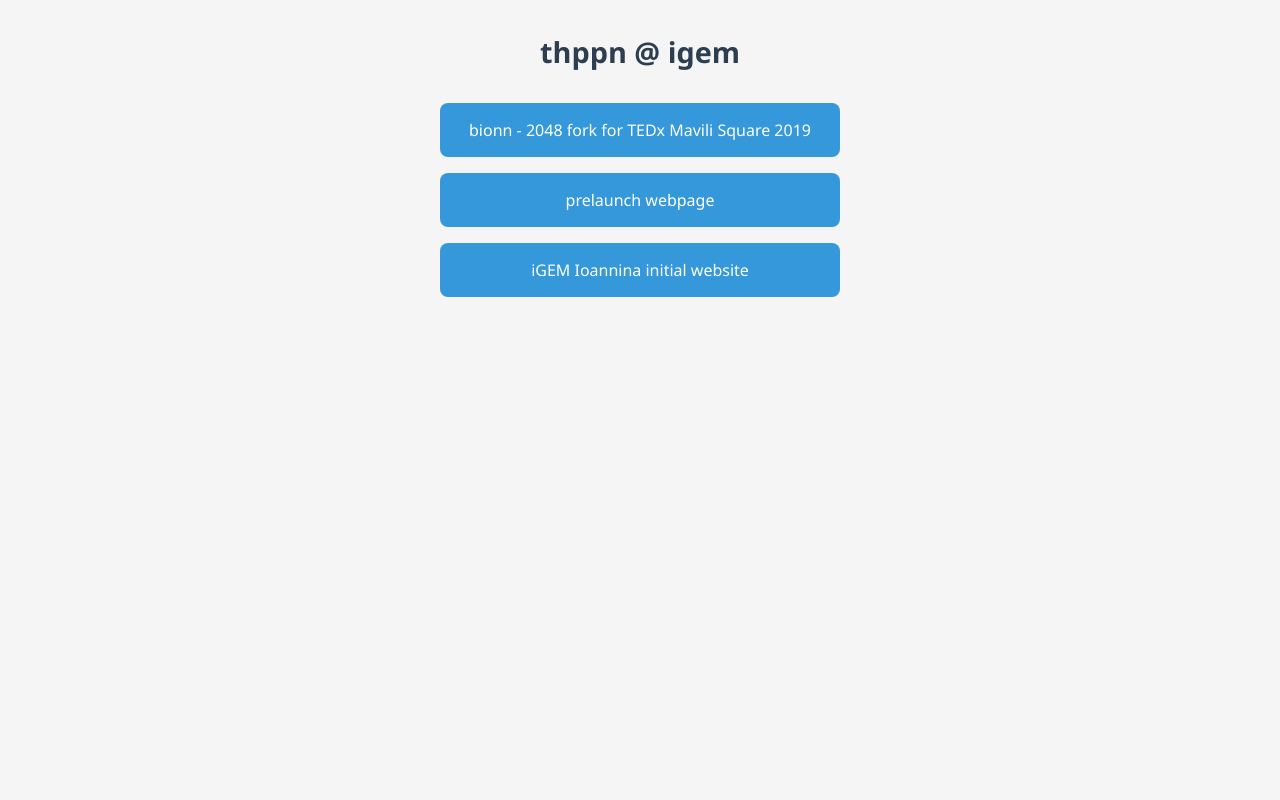
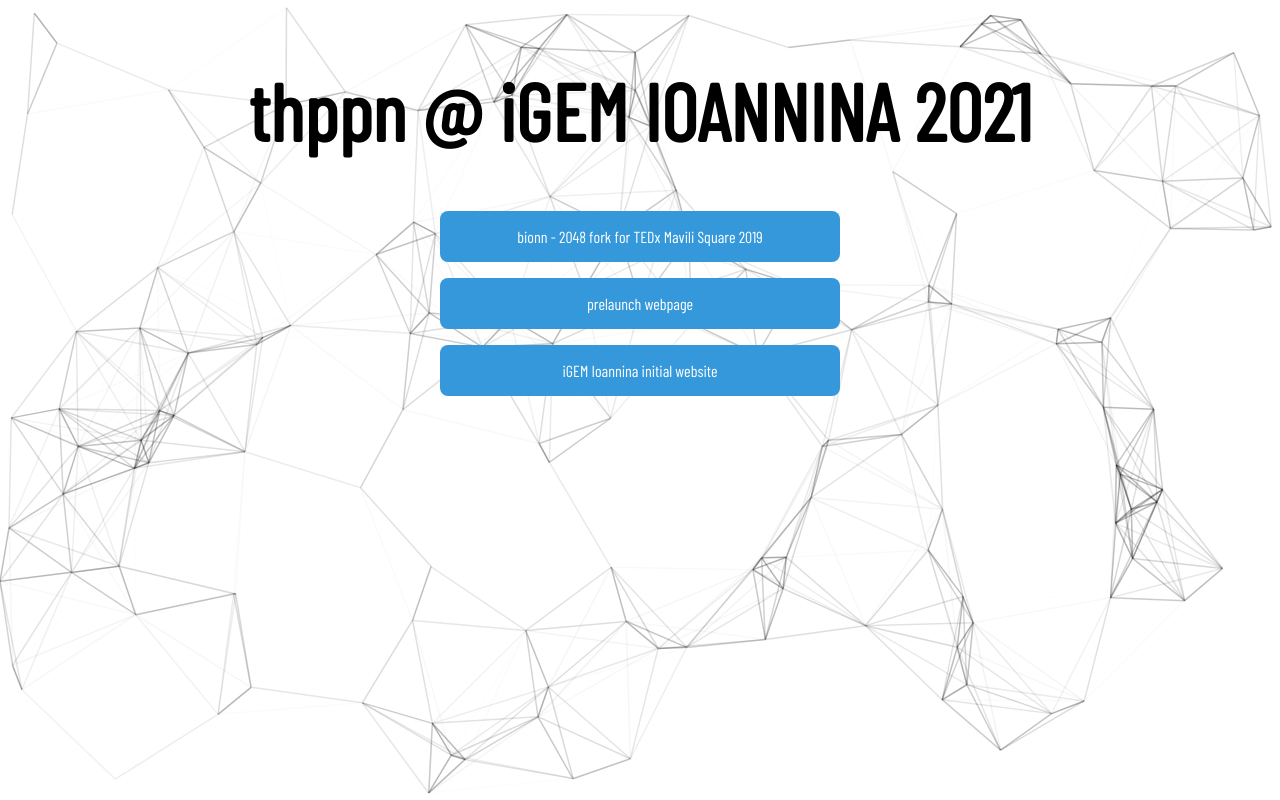
Before and after one commit to thppn/igem, a plain HTML site: page index.html in a window 1280 px wide. Drawn offline with nearby package versions, Linux system fonts and the light colour scheme; animation ran at ten frames a second.

Commit message:
update index similar to website

```diff
--- a/index.html
+++ b/index.html
@@ -1,28 +1,23 @@
 <!DOCTYPE html>
-<html lang="en">
+
+<html>
 <head>
-  <meta charset="UTF-8" />
-  <meta name="viewport" content="width=device-width, initial-scale=1.0" />
-  <title>igem</title>
+    <link href="https://fonts.googleapis.com/css2?family=Barlow+Condensed&display=swap" rel="stylesheet">
+    <title>thppn</title>
+</head>
+<body>
     <style>
         body {
-      margin: 0;
-      font-family: "Segoe UI", sans-serif;
-      background: #f5f5f5;
-      color: #333;
+            font-family: 'Barlow Condensed', sans-serif;
             display: flex;
-      flex-direction: column;
+            flex-flow: column nowrap;
             align-items: center;
-      padding: 2rem 1rem;
+            height: 100%;
         }
-
-    header {
-      font-size: 1.8rem;
-      font-weight: bold;
-      margin-bottom: 2rem;
-      color: #2c3e50;
+        h1 {
+            width: auto;
+            font-size: 5em;
         }
-
         nav {
             display: flex;
             flex-direction: column;
@@ -30,7 +25,6 @@
             width: 100%;
             max-width: 400px;
         }
-
         a {
         display: block;
         text-align: center;
@@ -45,20 +39,155 @@
         a:hover {
         background: #2980b9;
         }
-
-    @media (max-width: 480px) {
-      body {
-        padding: 1rem;
-      }
+        #particles-js{
+            position: fixed;
+            width: 100%;
+            height: 100%;
+            top: 0;
+            z-index: -1;
         }
     </style>
-</head>
-<body>
-  <header>thppn @ igem</header>
+    <div id="particles-js"></div>
+    <main>
+        <h1 class="uc"></h1>
+
+    </main>
         <nav>
             <a href="./bionn/index.html">bionn - 2048 fork for TEDx Mavili Square 2019</a>
             <a href="./prelaunch/index.html">prelaunch webpage</a>
             <a href="./website/index.html">iGEM Ioannina initial website</a>
         </nav>
+    <script src="https://cdn.jsdelivr.net/npm/particles.js@2.0.0/particles.min.js"></script>
+    <script src="https://cdn.jsdelivr.net/npm/typed.js@2.0.12"></script>
+    <script>
+        var options = {
+            strings: ['thppn @ iGEM IOANNINA 2021'],
+            typeSpeed: 80,
+            showCursor: false,
+            loop: false
+        };
+        var typed = new Typed('.uc', options);
+    </script>
+    <script>particlesJS('particles-js',
+  {
+    "particles": {
+      "number": {
+        "value": 120,
+        "density": {
+          "enable": true,
+          "value_area": 800
+        }
+      },
+      "color": {
+        "value": "#000"
+      },
+      "shape": {
+        "type": "circle",
+        "stroke": {
+          "width": 0,
+          "color": "#000000"
+        },
+        "polygon": {
+          "nb_sides": 5
+        },
+        "image": {
+          "src": "img/github.svg",
+          "width": 100,
+          "height": 100
+        }
+      },
+      "opacity": {
+        "value": 0.5,
+        "random": false,
+        "anim": {
+          "enable": false,
+          "speed": 1,
+          "opacity_min": 0.1,
+          "sync": false
+        }
+      },
+      "size": {
+        "value": 0,
+        "random": true,
+        "anim": {
+          "enable": false,
+          "speed": 40,
+          "size_min": 0.1,
+          "sync": false
+        }
+      },
+      "line_linked": {
+        "enable": true,
+        "distance": 150,
+        "color": "#000",
+        "opacity": 0.4,
+        "width": 1.5
+      },
+      "move": {
+        "enable": true,
+        "speed": 1,
+        "direction": "none",
+        "random": false,
+        "straight": false,
+        "out_mode": "out",
+        "attract": {
+          "enable": false,
+          "rotateX": 600,
+          "rotateY": 1200
+        }
+      }
+    },
+    "interactivity": {
+      "detect_on": "canvas",
+      "events": {
+        "onhover": {
+          "enable": false,
+          "mode": "repulse"
+        },
+        "onclick": {
+          "enable": true,
+          "mode": "push"
+        },
+        "resize": true
+      },
+      "modes": {
+        "grab": {
+          "distance": 400,
+          "line_linked": {
+            "opacity": 1
+          }
+        },
+        "bubble": {
+          "distance": 400,
+          "size": 40,
+          "duration": 2,
+          "opacity": 8,
+          "speed": 3
+        },
+        "repulse": {
+          "distance": 200
+        },
+        "push": {
+          "particles_nb": 4
+        },
+        "remove": {
+          "particles_nb": 2
+        }
+      }
+    },
+    "retina_detect": true,
+    "config_demo": {
+      "hide_card": false,
+      "background_color": "#b61924",
+      "background_image": "",
+      "background_position": "50% 50%",
+      "background_repeat": "no-repeat",
+      "background_size": "cover"
+    }
+  }
+
+);</script>
+
+
+
 </body>
-</html>
```
Lines whose indentation alone changed are shown as unchanged.
